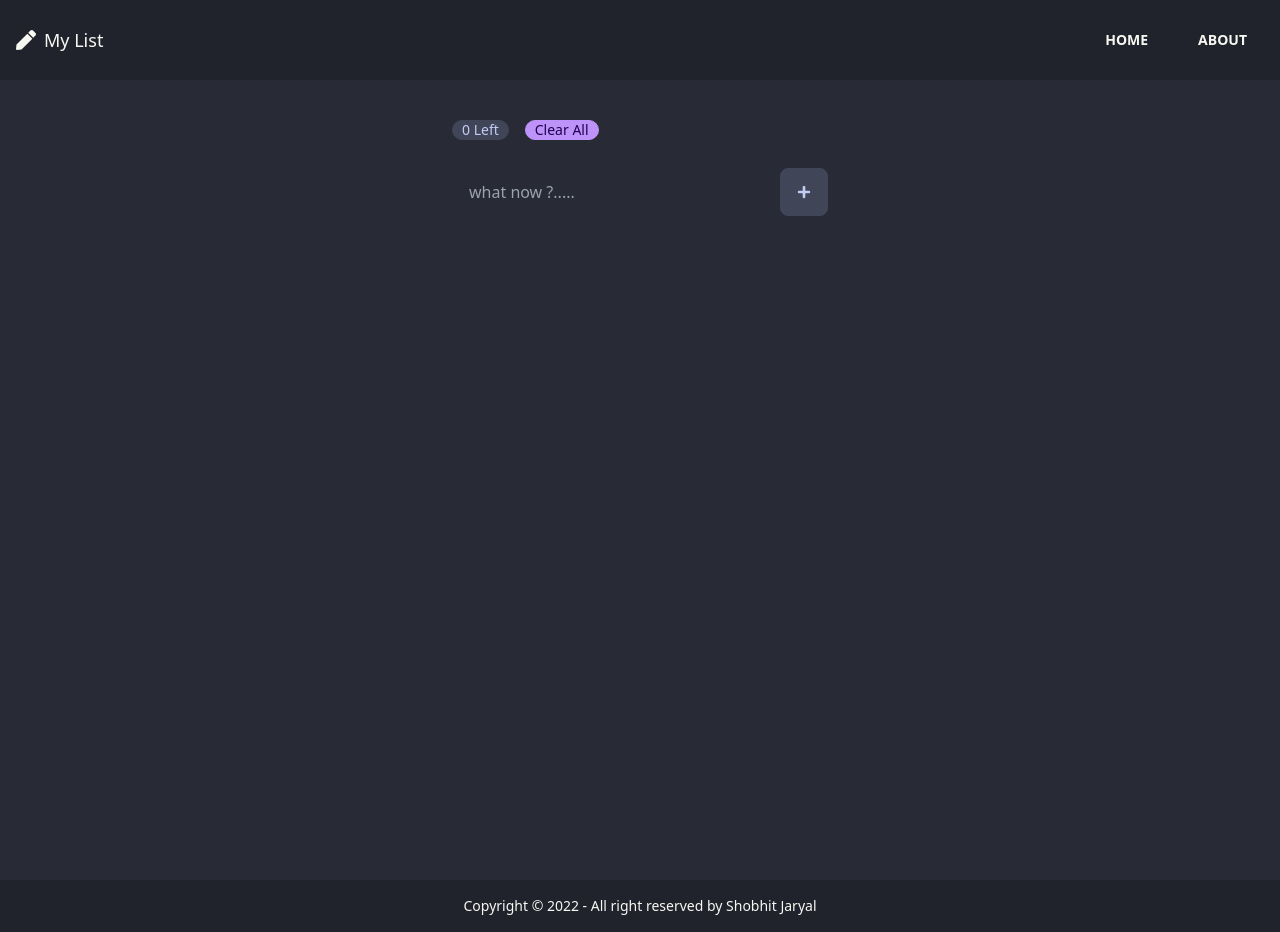
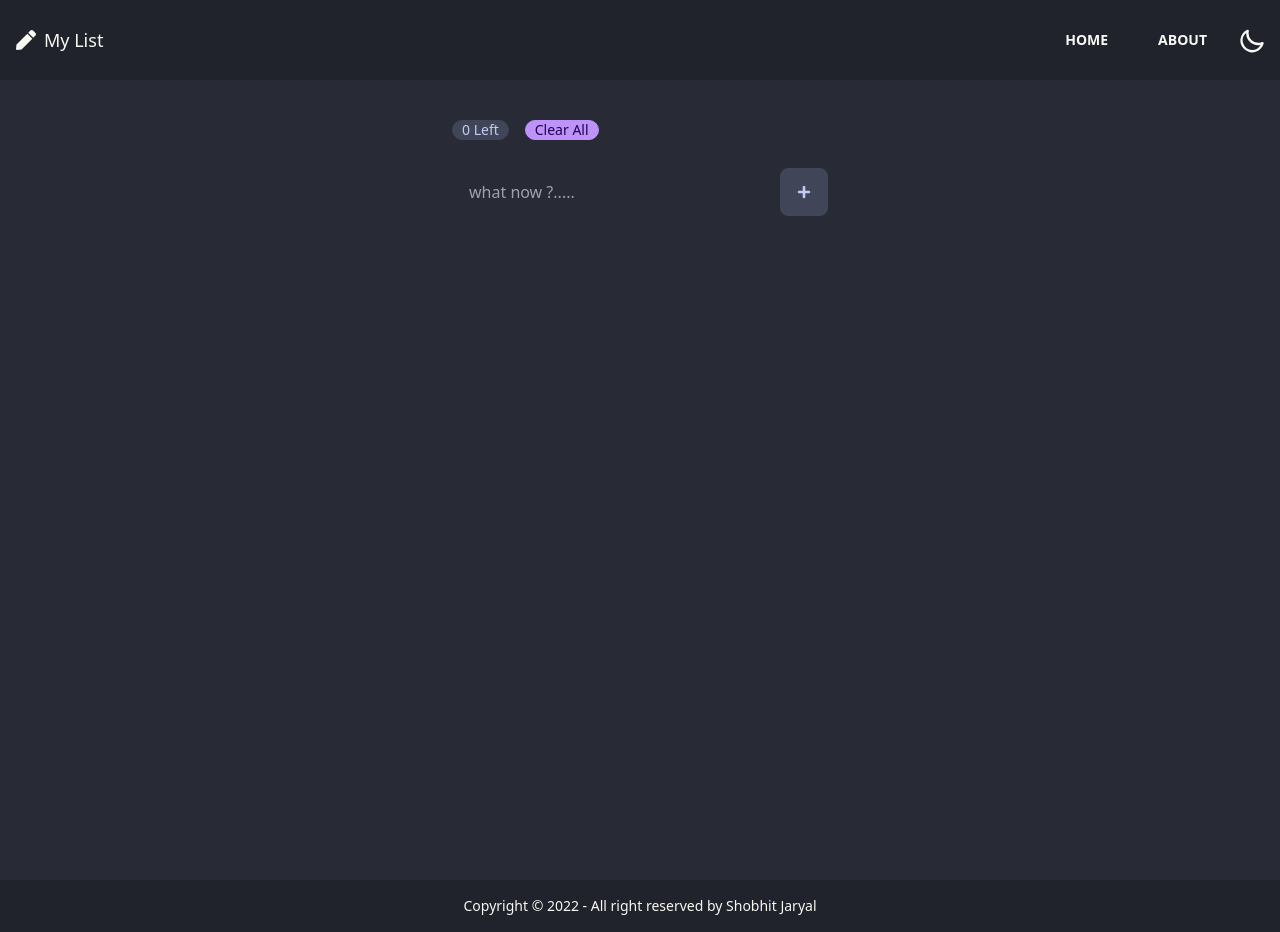
Before and after one commit to SJ22032003/Todo-list-REACT-REDUX, a React (Create React App) app: page / in a window 1280 px wide. Built offline with nearby package versions, Linux system fonts and the light colour scheme.

Commit message:
dark/light mode

```diff
--- a/public/index.html
+++ b/public/index.html
@@ -1,7 +1,7 @@
 <!DOCTYPE html>
 <html lang="en">
   <head>
-    <html data-theme="dracula"></html>
+    <html></html>
     <meta charset="utf-8" />
     <link rel="icon" href="%PUBLIC_URL%/favicon.ico" />
     <meta name="viewport" content="width=device-width, initial-scale=1" />
@@ -11,34 +11,12 @@
       content="Web site created using create-react-app"
     />
     <link rel="apple-touch-icon" href="%PUBLIC_URL%/logo192.png" />
-    <!--
-      manifest.json provides metadata used when your web app is installed on a
-      user's mobile device or desktop. See https://developers.google.com/web/fundamentals/web-app-manifest/
-    -->
     <link rel="manifest" href="%PUBLIC_URL%/manifest.json" />
-    <!--
-      Notice the use of %PUBLIC_URL% in the tags above.
-      It will be replaced with the URL of the `public` folder during the build.
-      Only files inside the `public` folder can be referenced from the HTML.
 
-      Unlike "/favicon.ico" or "favicon.ico", "%PUBLIC_URL%/favicon.ico" will
-      work correctly both with client-side routing and a non-root public URL.
-      Learn how to configure a non-root public URL by running `npm run build`.
-    -->
     <title>React App</title>
   </head>
   <body>
     <noscript>You need to enable JavaScript to run this app.</noscript>
     <div id="root"></div>
-    <!--
-      This HTML file is a template.
-      If you open it directly in the browser, you will see an empty page.
-
-      You can add webfonts, meta tags, or analytics to this file.
-      The build step will place the bundled scripts into the <body> tag.
-
-      To begin the development, run `npm start` or `yarn start`.
-      To create a production bundle, use `npm run build` or `yarn build`.
-    -->
   </body>
 </html>
--- a/src/App.js
+++ b/src/App.js
@@ -4,10 +4,12 @@ import Home from "./Pages/Home";
 import About from "./Pages/About";
 import NavBar from "./Components/Layout/Navbar";
 import Footer from "./Components/Layout/Footer";
+import {useSelector} from 'react-redux'
 
 function App() {
+  const myTheme = useSelector((state) => state.changeTheme.theme);
   return (
-    <div className="App">
+    <div className="App" data-theme={myTheme}>
       <header>
         <NavBar />
       </header>
--- a/src/Components/Layout/Navbar.js
+++ b/src/Components/Layout/Navbar.js
@@ -1,6 +1,7 @@
 import React from "react";
 import {FaPen} from 'react-icons/fa'
 import { NavLink } from "react-router-dom";
+import Theme from "./Theme";
 function Navbar() {
   return (
     <>
@@ -18,6 +19,7 @@ function Navbar() {
               <NavLink to="/about">
                 <div className="btn btn-ghost m-2">About</div>
               </NavLink>
+              <Theme/>
             </div>
           </div>
         </div>
--- /dev/null
+++ b/src/Components/Layout/Theme.js
@@ -0,0 +1,37 @@
+import React from "react";
+import {useDispatch} from 'react-redux';
+import {themeChange} from '../../Context/Action';
+import {useSelector} from 'react-redux';
+function Theme() {
+    const myDefaultTheme = useSelector((state) => state.changeTheme.check);
+    const dispatch = useDispatch();
+    const handleChange = (e) => {
+        // console.log(e.target.checked);
+        dispatch(themeChange(e.target.checked));
+    }
+  return (
+    <div>
+      <label className="swap swap-rotate">
+        <input type="checkbox" onClick={handleChange} defaultChecked={myDefaultTheme} />
+
+        <svg
+          className="swap-on fill-current w-10 h-7 mt-2"
+          xmlns="http://www.w3.org/2000/svg"
+          viewBox="0 0 24 24"
+        >
+          <path d="M5.64,17l-.71.71a1,1,0,0,0,0,1.41,1,1,0,0,0,1.41,0l.71-.71A1,1,0,0,0,5.64,17ZM5,12a1,1,0,0,0-1-1H3a1,1,0,0,0,0,2H4A1,1,0,0,0,5,12Zm7-7a1,1,0,0,0,1-1V3a1,1,0,0,0-2,0V4A1,1,0,0,0,12,5ZM5.64,7.05a1,1,0,0,0,.7.29,1,1,0,0,0,.71-.29,1,1,0,0,0,0-1.41l-.71-.71A1,1,0,0,0,4.93,6.34Zm12,.29a1,1,0,0,0,.7-.29l.71-.71a1,1,0,1,0-1.41-1.41L17,5.64a1,1,0,0,0,0,1.41A1,1,0,0,0,17.66,7.34ZM21,11H20a1,1,0,0,0,0,2h1a1,1,0,0,0,0-2Zm-9,8a1,1,0,0,0-1,1v1a1,1,0,0,0,2,0V20A1,1,0,0,0,12,19ZM18.36,17A1,1,0,0,0,17,18.36l.71.71a1,1,0,0,0,1.41,0,1,1,0,0,0,0-1.41ZM12,6.5A5.5,5.5,0,1,0,17.5,12,5.51,5.51,0,0,0,12,6.5Zm0,9A3.5,3.5,0,1,1,15.5,12,3.5,3.5,0,0,1,12,15.5Z" />
+        </svg>
+
+        <svg
+          className="swap-off fill-current w-10 h-7 mt-2"
+          xmlns="http://www.w3.org/2000/svg"
+          viewBox="0 0 24 24"
+        >
+          <path d="M21.64,13a1,1,0,0,0-1.05-.14,8.05,8.05,0,0,1-3.37.73A8.15,8.15,0,0,1,9.08,5.49a8.59,8.59,0,0,1,.25-2A1,1,0,0,0,8,2.36,10.14,10.14,0,1,0,22,14.05,1,1,0,0,0,21.64,13Zm-9.5,6.69A8.14,8.14,0,0,1,7.08,5.22v.27A10.15,10.15,0,0,0,17.22,15.63a9.79,9.79,0,0,0,2.1-.22A8.11,8.11,0,0,1,12.14,19.73Z" />
+        </svg>
+      </label>
+    </div>
+  );
+}
+
+export default Theme;
--- a/src/Components/List.js
+++ b/src/Components/List.js
@@ -7,7 +7,7 @@ function List() {
     <>
       <div>
         {myList.data.map((item, index) => (
-          <ListItems key={item.id} item={item.data} id={item.id}/>
+          <ListItems key={item.id} item={item.data} id={item.id} checked={item.checked}/>
         ))}
       </div>
     </>
--- a/src/Components/ListItems.js
+++ b/src/Components/ListItems.js
@@ -2,15 +2,21 @@ import React from "react";
 import { FaTrash } from "react-icons/fa";
 import { deleteTodo, isDone } from "../Context/Action";
 import { useDispatch } from "react-redux";
-function ListItems({ item, id }) {
+import { useSelector } from "react-redux";
+function ListItems({ item, id , checked }) {
+  const myTheme = useSelector((state) => state.changeTheme.check);
+  // console.log(myTheme);
   const dispatch = useDispatch();
   const handleDelete = () => {
     dispatch(deleteTodo(id));
   };
+  const checkTheme = {
+    backgroundColor: myTheme && "#cfcfcf",
+  }
   return (
-    <div className="list-item m-2 p-3">
+    <div className="list-item m-2 p-3 text-lg" style={checkTheme}>
       <div>
-        <input type="checkbox" onClick={() => dispatch(isDone(id))} />
+        <input type="checkbox" onClick={() => dispatch(isDone(id))} defaultChecked={checked} className="checkbox checkbox-xs"  />
         <div className="inline">
           <span className="list-item-text">{item}</span>
         </div>
--- a/src/Context/Action.js
+++ b/src/Context/Action.js
@@ -28,3 +28,10 @@ export const isDone = (id) => {
         payload:id,
     }
 }
+
+export const themeChange = (theme) => {
+    return {
+        type : "THEME_CHANGE",
+        payload:theme,
+    }
+}
--- a/src/Context/Reducers/Reducer.js
+++ b/src/Context/Reducers/Reducer.js
@@ -1,17 +1,16 @@
-const intialState = {
+const intialState = JSON.parse(localStorage.getItem("mainData")) || {
   data: [],
 };
 
 const Reducer = (state = intialState, action) => {
-  var newState = state;
+  let newState;
   switch (action.type) {
     case "ADD_TODO":
-      localStorage.setItem("mainData", JSON.stringify(newState));
       const { id, data, checked } = action.payload;
-      return {
-        ...newState,
+      newState = {
+        ...state,
         data: [
-          ...newState.data,
+          ...state.data,
           {
             id: id,
             data: data,
@@ -19,27 +18,38 @@ const Reducer = (state = intialState, action) => {
           },
         ],
       };
+      localStorage.setItem("mainData", JSON.stringify(newState));
+      return newState;
+
     case "DELETE_TODO":
-      return {
-        ...newState,
-        data: [...newState.data.filter((item) => item.id !== action.payload)],
+      newState = {
+        ...state,
+        data: [...state.data.filter((item) => item.id !== action.payload)],
       };
+      localStorage.setItem("mainData", JSON.stringify(newState));
+      return newState;
+
     case "REMOVE_TODO":
-      return {
-        ...newState,
+      newState = {
+        ...state,
         data: [],
       };
+      localStorage.setItem("mainData", JSON.stringify(newState));
+      return newState;
     case "IS_DONE":
-      return {
-        ...newState,
-        data: newState.data.map((item) =>
+      newState = {
+        ...state,
+        data: state.data.map((item) =>
           item.id === action.payload
             ? { ...item, checked: !item.checked }
             : item
         ),
       };
+      localStorage.setItem("mainData", JSON.stringify(newState));
+      return newState;
+
     default:
-      return newState;
+      return state;
   }
 };
 
--- /dev/null
+++ b/src/Context/Reducers/ThemeReducer.js
@@ -0,0 +1,23 @@
+const intialState = JSON.parse(localStorage.getItem("changeMyTheme")) || {
+    theme: "dracula",
+    check:false,
+}
+
+const changeTheme = (state = intialState, action) => {
+    var newState;
+    switch (action.type) {
+        case "THEME_CHANGE":
+            newState = {
+                ...state,
+                theme: action.payload === true ? "fantasy" : "dracula",
+                check: action.payload,
+
+            };
+            localStorage.setItem("changeMyTheme", JSON.stringify(newState));
+            return newState;
+        default:
+            return state;
+    }
+}
+
+export default changeTheme;
--- a/src/Context/Reducers/index.js
+++ b/src/Context/Reducers/index.js
@@ -1,8 +1,10 @@
 import {combineReducers} from 'redux';
 import Reducer from './Reducer';
+import changeTheme from './ThemeReducer';
 
 const rootReducer = combineReducers({
     Reducer,
+    changeTheme,
 })
 
 export default rootReducer;
--- a/src/Pages/About.js
+++ b/src/Pages/About.js
@@ -1,13 +1,22 @@
 import React from "react";
 import { FaGithub, FaLinkedin } from "react-icons/fa";
+import { useSelector } from "react-redux";
 function About() {
+  const myTheme = useSelector((state) => state.changeTheme.check);
+  const myThemeStyle = {
+    color: myTheme && "rgb(101, 101, 101)",
+    backgroundColor: myTheme && "#cfcfcf",
+    background:{
+      backgroundColor: myTheme && "rgb(101, 101, 101)",
+    }
+  }
   return (
     <div className="main-container">
-      <div className="main-about rounded">
+      <div className="main-about rounded" style = {myThemeStyle.background} >
         <div className="about-heading m-3">
           <h1 className="pl-2">About</h1>
         </div>
-        <div className="about-content m-3 p-4 rounded">
+        <div className="about-content m-3 p-4 rounded" style={myThemeStyle}>
           This project is a simple todo list app. It is built using React.js,
           Redux , React-Router. This project is a part of my learning journey. I
           have used React.js for the frontend and Redux for the state
@@ -22,8 +31,8 @@ function About() {
               rel="noreferrer"
             >
               <FaGithub
-                className="mr-2"
-                style={{ fontSize: "30px", cursor: "pointer" }}
+                className="mr-2 faIconStyle"
+                style={ myTheme && {color:"white"}}
               />
             </a>
             <a
@@ -32,8 +41,8 @@ function About() {
               rel="noreferrer"
             >
               <FaLinkedin
-                className="ml-2"
-                style={{ fontSize: "30px", cursor: "pointer" }}
+                className="ml-2 faIconStyle"
+                style={ myTheme && {color:"white"}}
               />
             </a>
           </div>
--- a/src/index.css
+++ b/src/index.css
@@ -59,7 +59,7 @@ body {
   min-width: 200px;
   max-width: 600px;
   height: fit-content;
-  background-color: #21222c;
+  background-color: #21222c; /* #21222c*/
   border-radius: 5px;
   list-style: none;
   display: flex;
@@ -71,3 +71,8 @@ body {
   padding: 1rem;
 
 }
+
+.faIconStyle {
+  cursor: pointer;
+  font-size:30px;
+}
```
